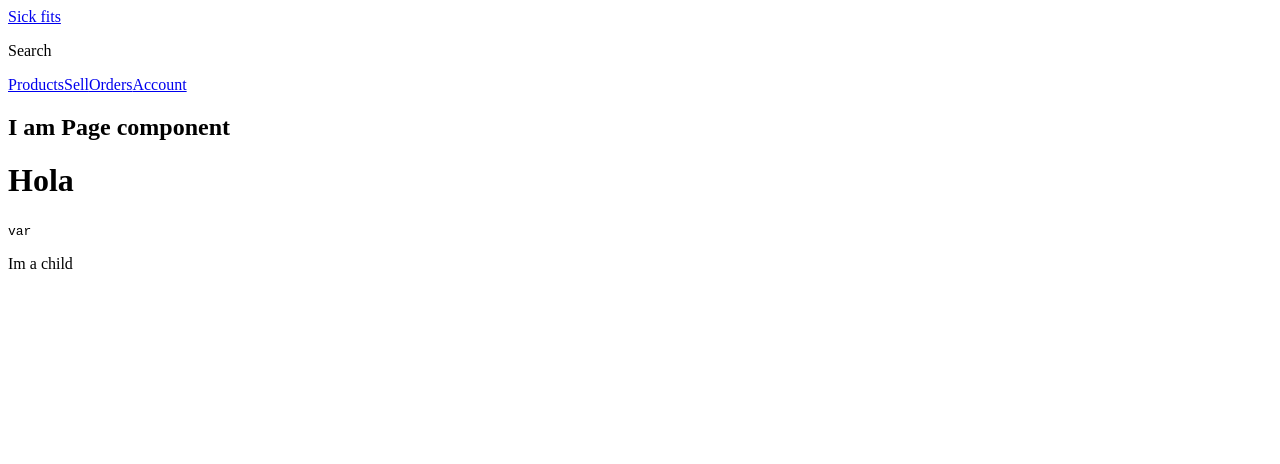
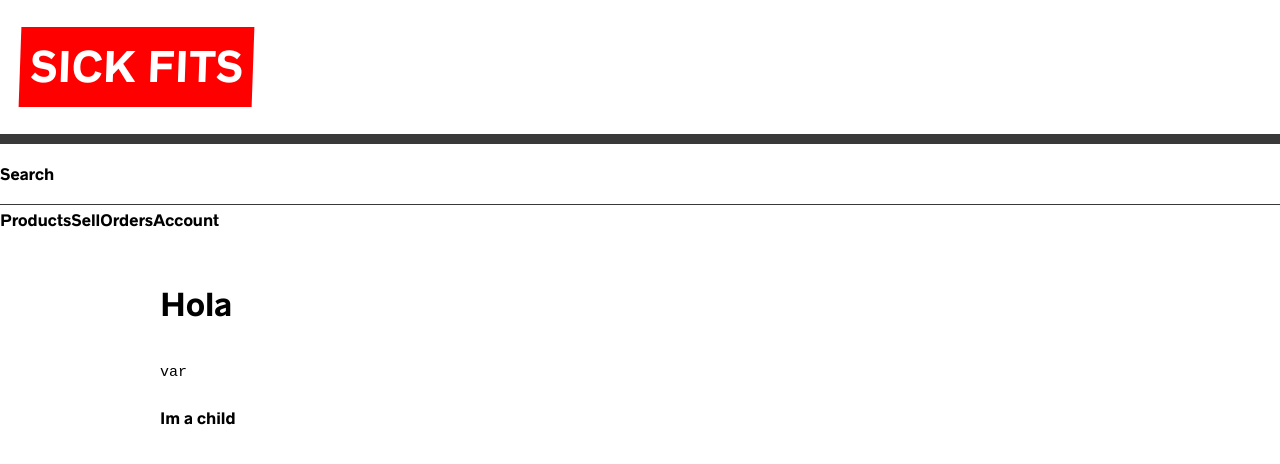
Before and after one commit to leotangram/sick-fits-frontend, a Next.js app: page / in a window 1280 px wide. Shown: the top 464 px of the page. Built offline with nearby package versions, Linux system fonts and the light colour scheme.

Commit message:
Global styles, Typography & Layout styles

```diff
--- a/components/Header.js
+++ b/components/Header.js
@@ -1,17 +1,50 @@
-import PropTypes from 'prop-types'
 import Link from 'next/link'
+import styled from 'styled-components'
 import Nav from './Nav'
 
+const Logo = styled.h1`
+  background-color: red;
+  font-size: 4rem;
+  margin-left: 2rem;
+  position: relative;
+  transform: skew(-2deg);
+  z-index: 2;
+  a {
+    color: white;
+    padding: 0.5rem 1rem;
+    text-decoration: none;
+    text-transform: uppercase;
+  }
+`
+
+const HeaderStyles = styled.header`
+  .bar {
+    align-items: center;
+    border-bottom: 10px solid var(--black, black);
+    display: grid;
+    grid-template-columns: auto 1fr;
+    justify-content: space-between;
+  }
+
+  .sub-bar {
+    border-bottom: 1px solid var(--black, black);
+    display: grid;
+    grid-template-columns: 1fr auto;
+  }
+`
+
 const Header = () => (
-  <header>
+  <HeaderStyles>
     <div className="bar">
-      <Link href="/">Sick fits</Link>
+      <Logo>
+        <Link href="/">Sick fits</Link>
+      </Logo>
     </div>
     <div className="sub-bar">
       <p>Search</p>
     </div>
     <Nav />
-  </header>
+  </HeaderStyles>
 )
 
 export default Header
--- a/components/Page.js
+++ b/components/Page.js
@@ -1,17 +1,64 @@
 import PropTypes from 'prop-types'
+import styled, { createGlobalStyle } from 'styled-components'
 import Header from './Header'
 
-const Page = ({ children, cool }) => (
+const GlobalStyles = createGlobalStyle`
+  @font-face {
+    font-family: 'radnika_next';
+    src: url('/static/radnikanext-medium-webfont.woff2') format('woff2');
+    font-weight: normal;
+    font-style: normal;
+  }
+  html {
+    --red: #ff0000;
+    --black: #393939;
+    --grey: #3A3A3A;
+    --gray: var(--grey);
+    --lightGrey: #e1e1e1;
+    --lightGray: var(---lightGray);
+    --offWhite: #ededed;
+    --maxWidth: 1000px;
+    --bs: 0 12px 24px 0 rgba(0,0,0,0.09);
+    box-sizing: border-box;
+    font-size: 10px;
+  }
+  *, *:before, *:after {
+    box-sizing: inherit;
+  }
+  body {
+    font-family: 'radnika_next', --apple-system, BlinkMacSystemFont, 'Segoe UI', Roboto, Oxygen, Ubuntu, Cantarell, 'Open Sans', 'Helvetica Neue', sans-serif;
+    padding: 0;
+    margin: 0;
+    font-size: 1.5rem;
+    line-height:2;
+  }
+  a {
+    text-decoration: none;
+    color: var(---black);
+  }
+  a:hover {
+    text-decoration: underline;
+  }
+  button {
+    font-family: 'radnika_next', --apple-system, BlinkMacSystemFont, 'Segoe UI', Roboto, Oxygen, Ubuntu, Cantarell, 'Open Sans', 'Helvetica Neue',
+  }
+`
+
+const InnerStyles = styled.div`
+  max-width: var(--maxWidth);
+  margin: 0 auto;
+  padding: 2rem;
+`
+
+const Page = ({ children }) => (
   <div>
+    <GlobalStyles />
     <Header />
-    <h2>I am Page component</h2>
-    <h3>{cool}</h3>
-    {children}
+    <InnerStyles>{children}</InnerStyles>
   </div>
 )
 
 Page.propTypes = {
-  cool: PropTypes.string,
   children: PropTypes.any,
 }
 
--- a/config.js
+++ b/config.js
@@ -1,4 +1,4 @@
 // This is client side config only - don't put anything in here that shouldn't be public!
-export const endpoint = `http://localhost:3000/api/graphql`;
-export const prodEndpoint = `fill me is when we deploy`;
-export const perPage = 4;
+export const endpoint = `http://localhost:3000/api/graphql`
+export const prodEndpoint = `fill me is when we deploy`
+export const perPage = 4
```
Also changed, not shown: components/styles/Form.js (+4 -4 lines).
